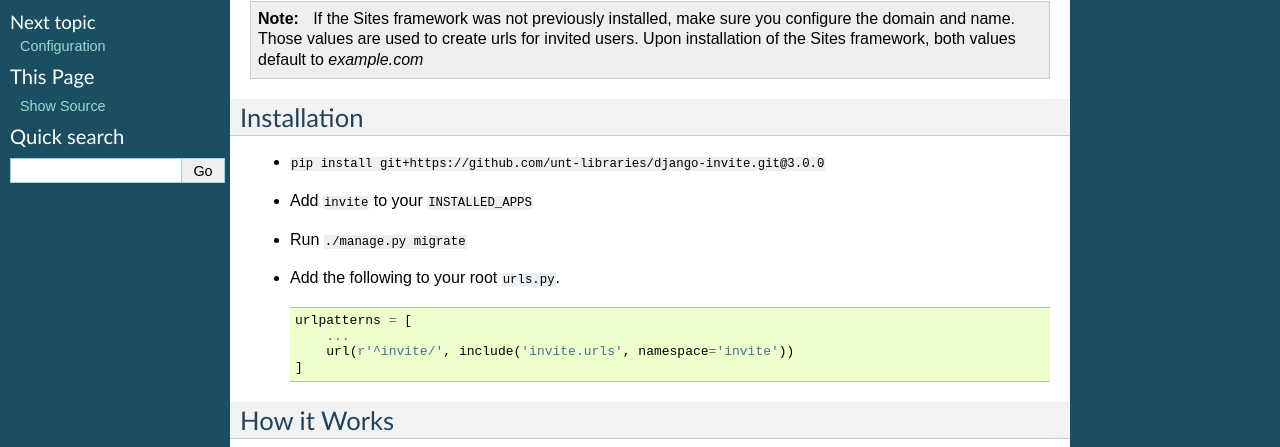
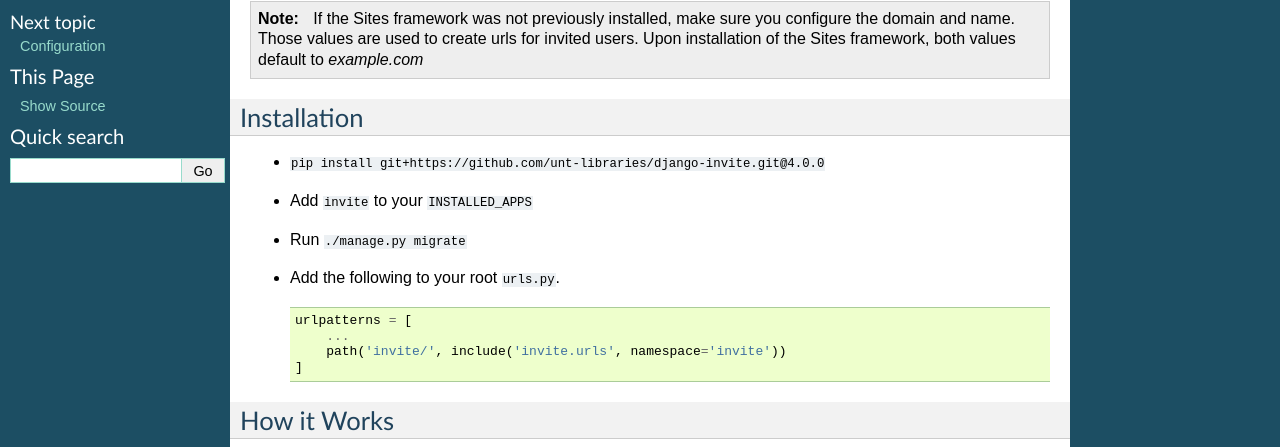
Before and after one commit to unt-libraries/django-invite, a Sphinx documentation site: the page built from docs/quickstart.rst, in a window 1280 px wide. Shown: the part 206-653 px from the top of the page. Built offline with Sphinx 7.4.7, drawn with Linux system fonts in a browser that asks for light colours.

Commit message:
Update documentation.

```diff
--- a/docs/quickstart.rst
+++ b/docs/quickstart.rst
@@ -12,7 +12,7 @@ Requirements
 Installation
 ------------
 
-* ``pip install git+https://github.com/unt-libraries/django-invite.git@3.0.0``
+* ``pip install git+https://github.com/unt-libraries/django-invite.git@4.0.0``
 
 * Add ``invite`` to your ``INSTALLED_APPS``
 * Run ``./manage.py migrate``
@@ -20,7 +20,7 @@ Installation
 
     urlpatterns = [
         ...
-        url(r'^invite/', include('invite.urls', namespace='invite'))
+        path('invite/', include('invite.urls', namespace='invite'))
     ]
 
 
```
Also changed, not shown: README.md (+1 -0 lines).
